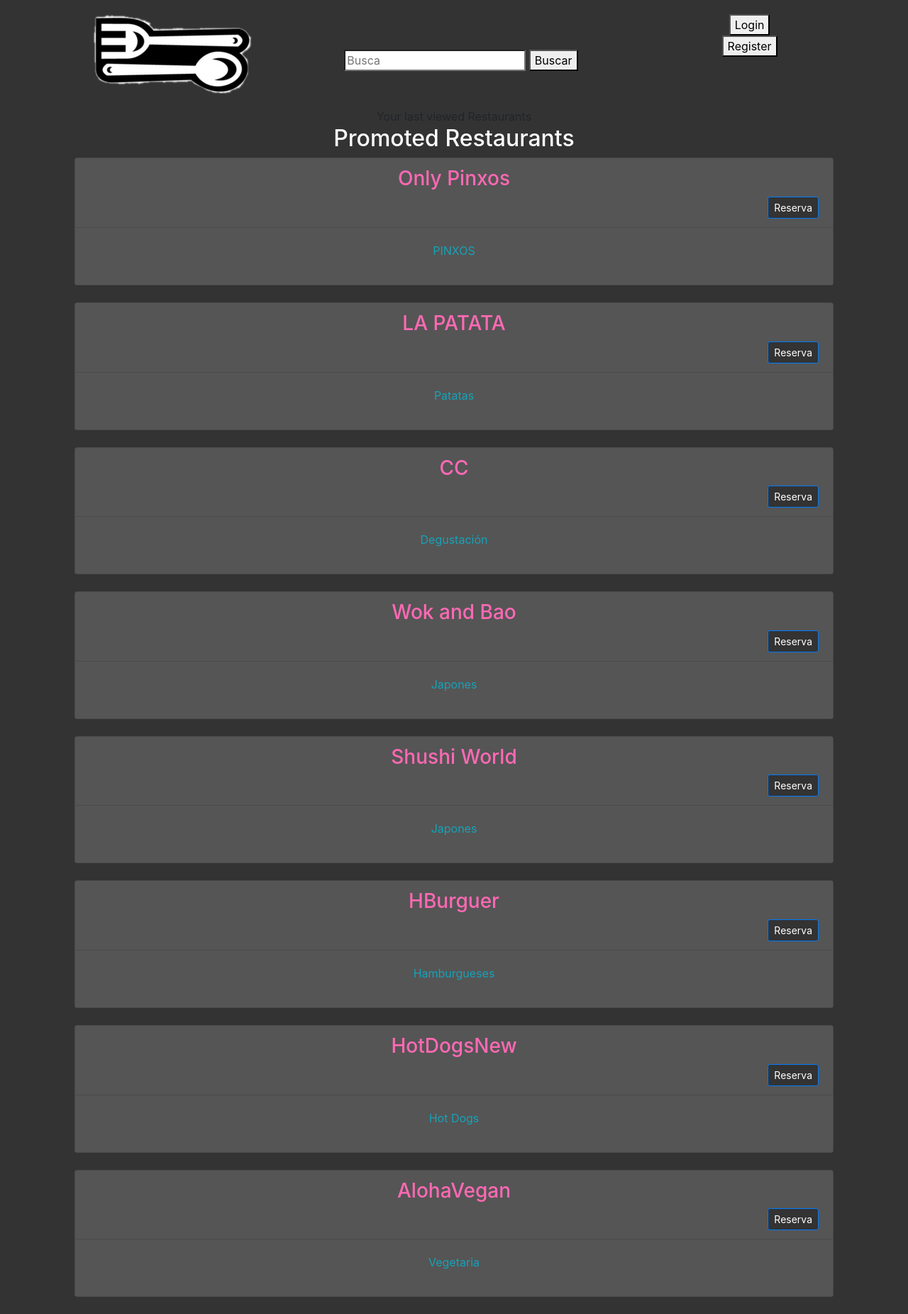
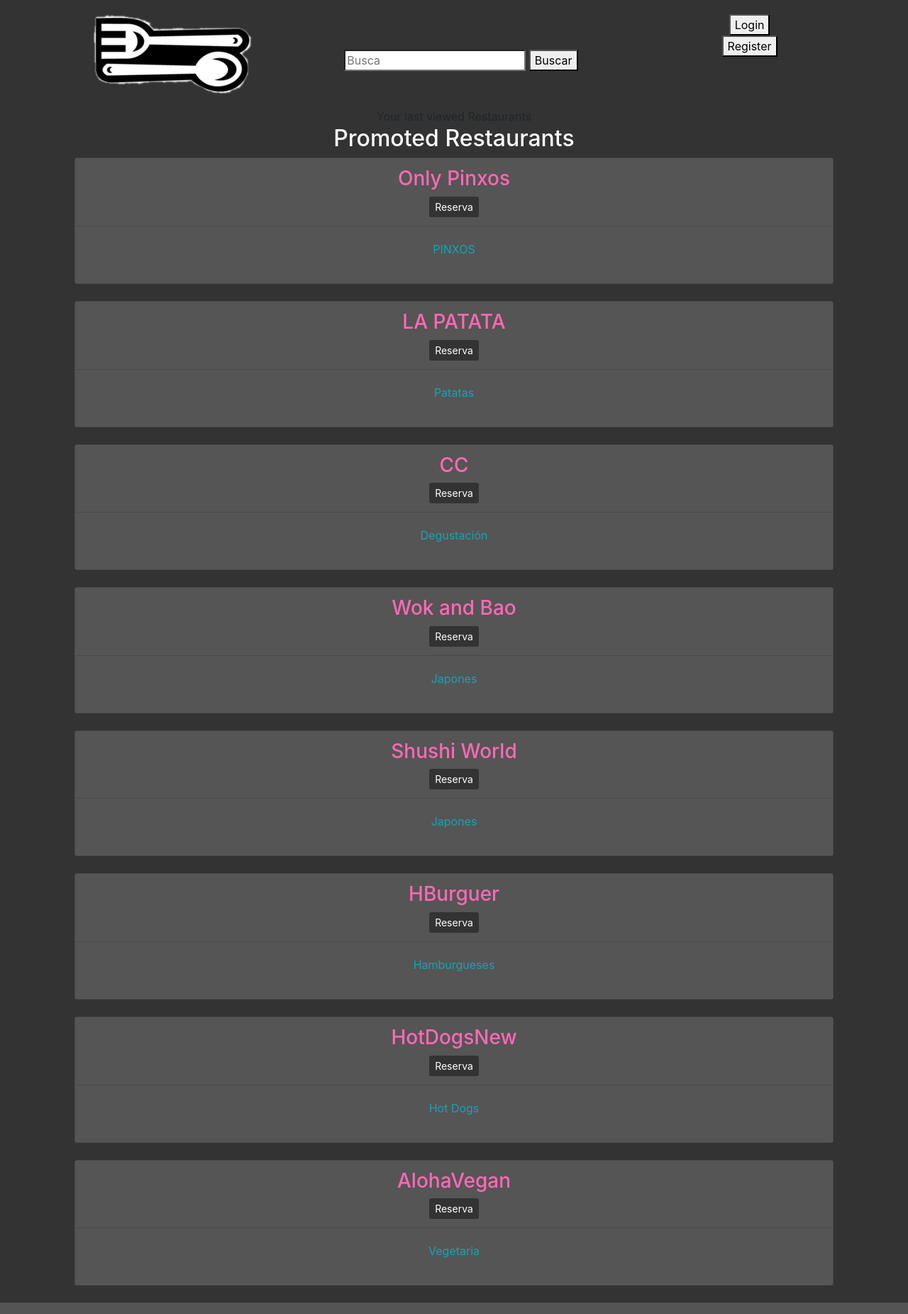
Before and after one commit to DavidAlvarezRios/sd2019-forkillaa9, a Django app: page /forkilla/restaurants/ in a window 1280 px wide. Shown: the whole page at 71% size. Run offline with Django 3.2, Linux system fonts and the light colour scheme; data comes from the database, SQL or seed files in the repository; data that the repository does not hold is empty; some libraries are stand-ins or nearby versions.

Commit message:
centered button2

```diff
--- a/templates/forkilla/restaurants.html
+++ b/templates/forkilla/restaurants.html
@@ -34,7 +34,7 @@
                         <div class="card-header" style="background: #555555;">
                             <h3><a href="{% url 'details' restaurant.restaurant_number%}"> {{restaurant.name}} </a> </h3>
 
-                            <button type="submit" class="btn btn-primary btn-sm" style="position:center; float:right; color:white" name="reservation" value={{restaurant.restaurant_number}}> Reserva</button>
+                            <button type="submit" class="btn btn-primary btn-sm" style="position:center; color:white; border:none" name="reservation" value={{restaurant.restaurant_number}}> Reserva</button>
                         </div>
                         <div class="card-body" style="background: #555555;">
                             <p class="text-info" style="color: #d8b511;">{{restaurant.menu_description}}</p>
```
